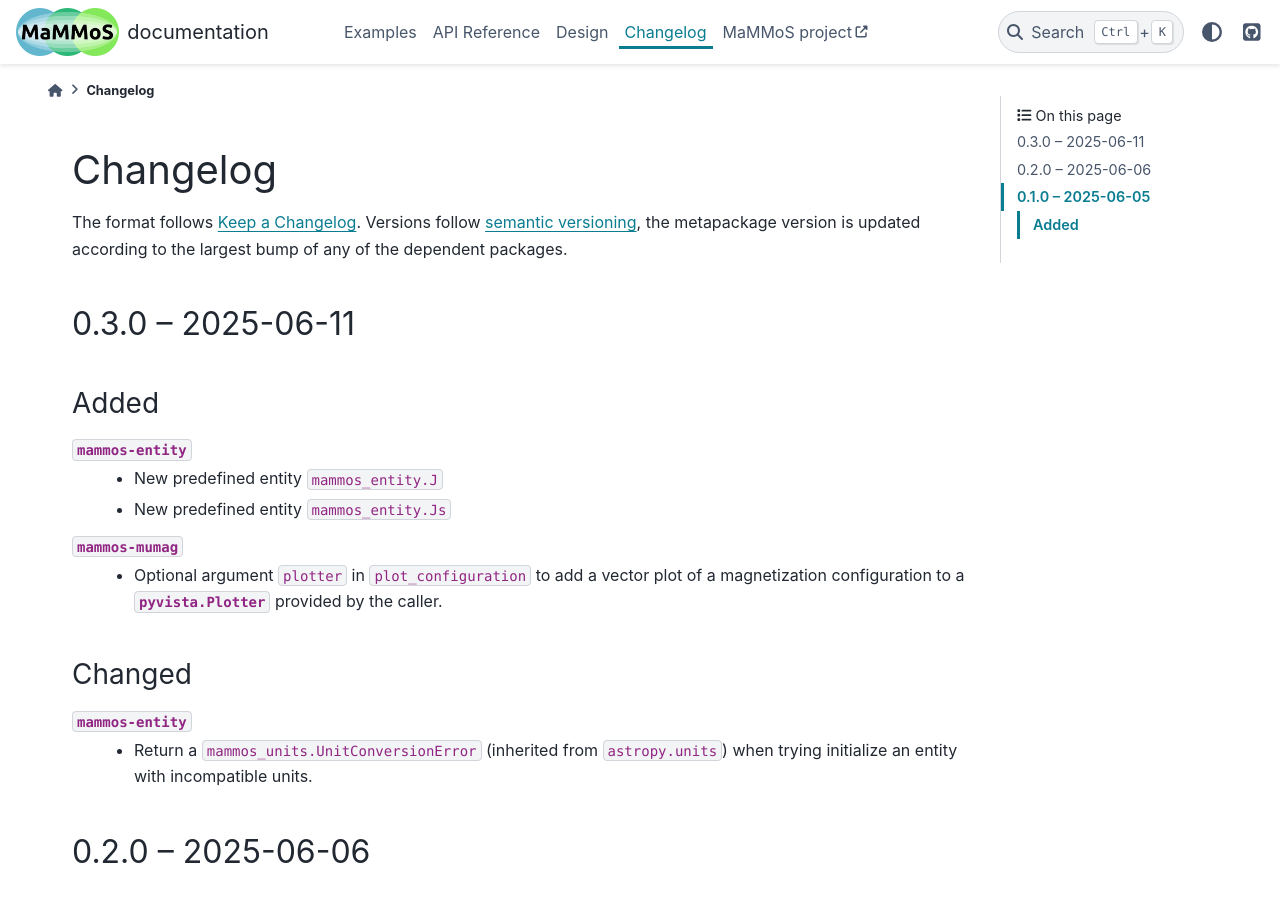
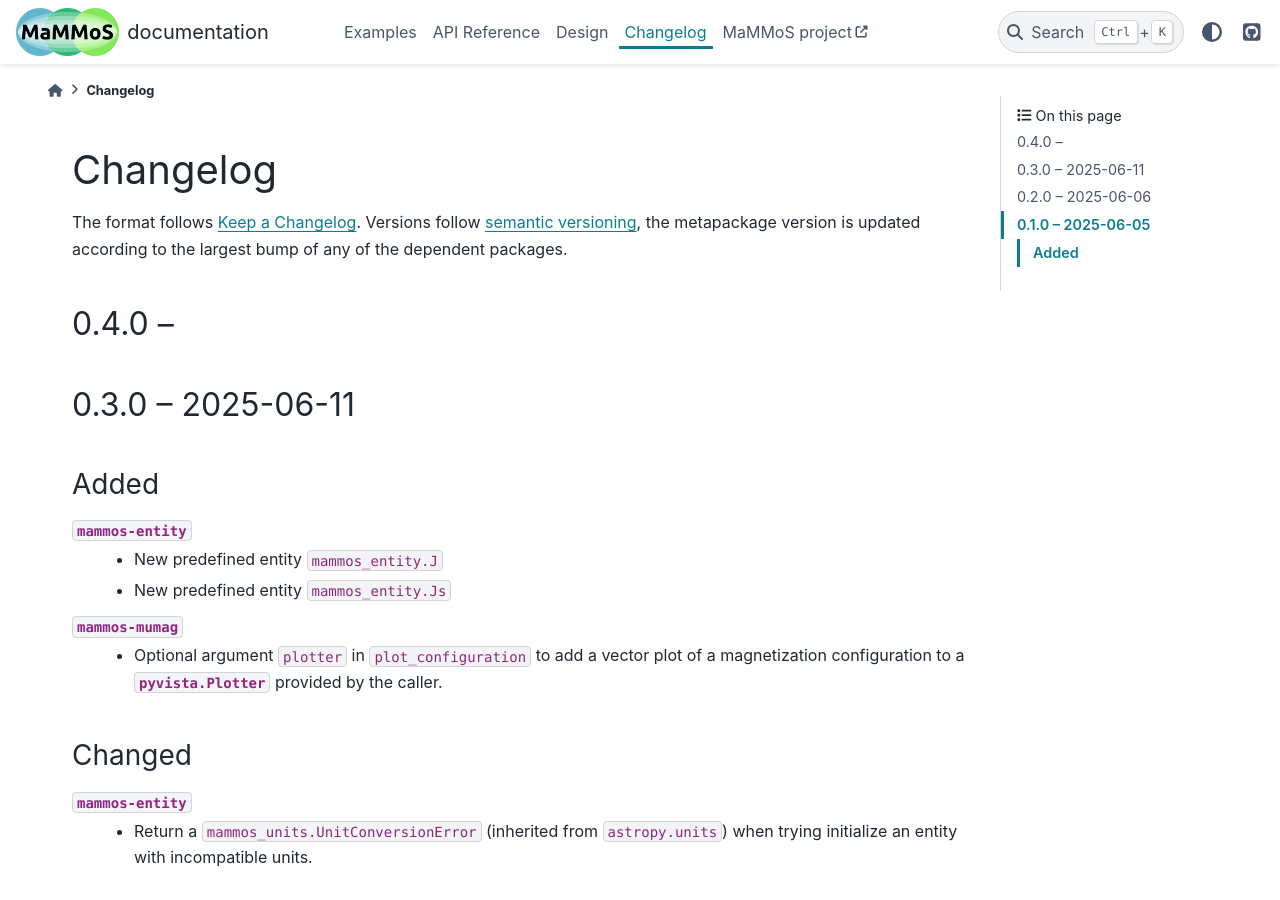
Before and after one commit to MaMMoS-project/mammos, a Sphinx documentation site: the page built from docs/source/changelog.rst, in a window 1280 px wide and 900 px high. Built offline with Sphinx 7.4.7 and the PyData theme 0.15.4, drawn with Linux system fonts in a browser that asks for light colours; pages that are not in the unit, such as notebooks, are missing from menus; the version number is read from the project's files by our own code.

Commit message:
init changelog 0.4.0

```diff
--- a/docs/source/changelog.rst
+++ b/docs/source/changelog.rst
@@ -5,6 +5,9 @@ Changelog
 The format follows `Keep a Changelog <https://keepachangelog.com/>`__. Versions
 follow `semantic versioning <https://semver.org/>`__, the metapackage version is
 updated according to the largest bump of any of the dependent packages.
+
+0.4.0 --
+========
 
 0.3.0 -- 2025-06-11
 ===================
```
